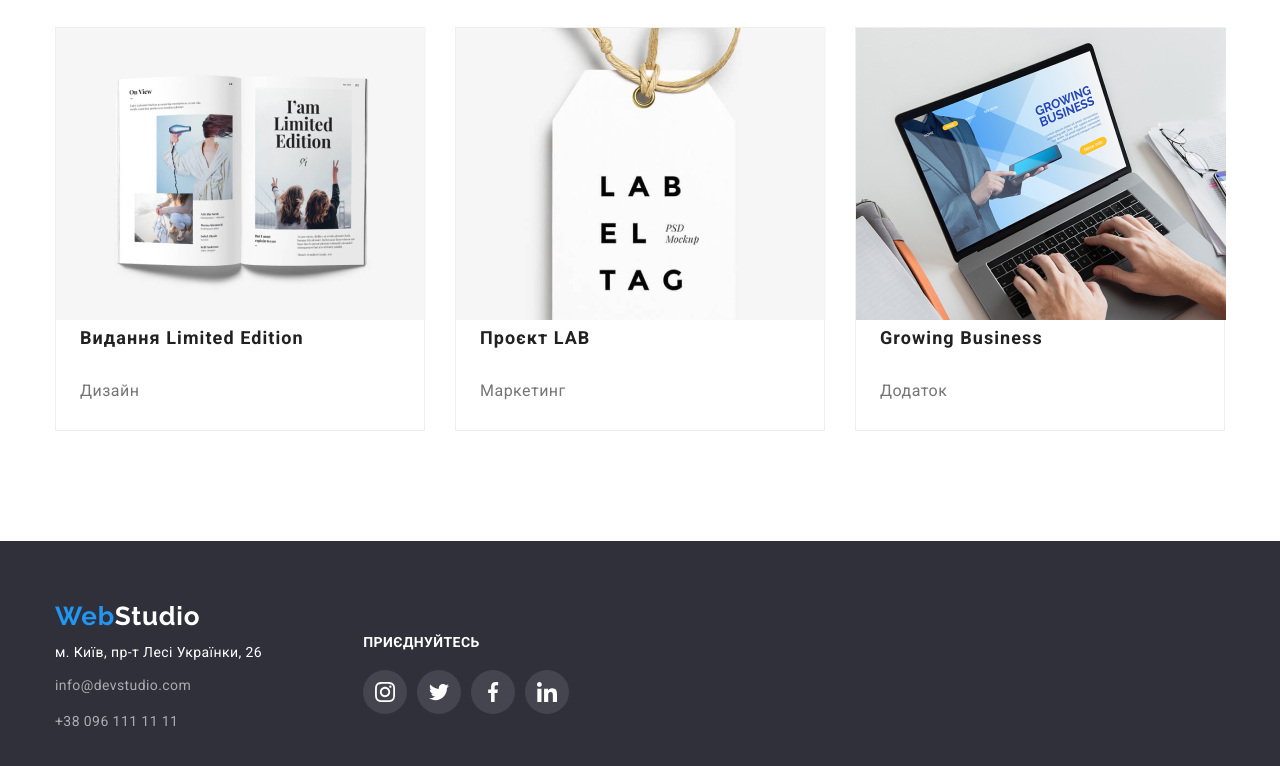
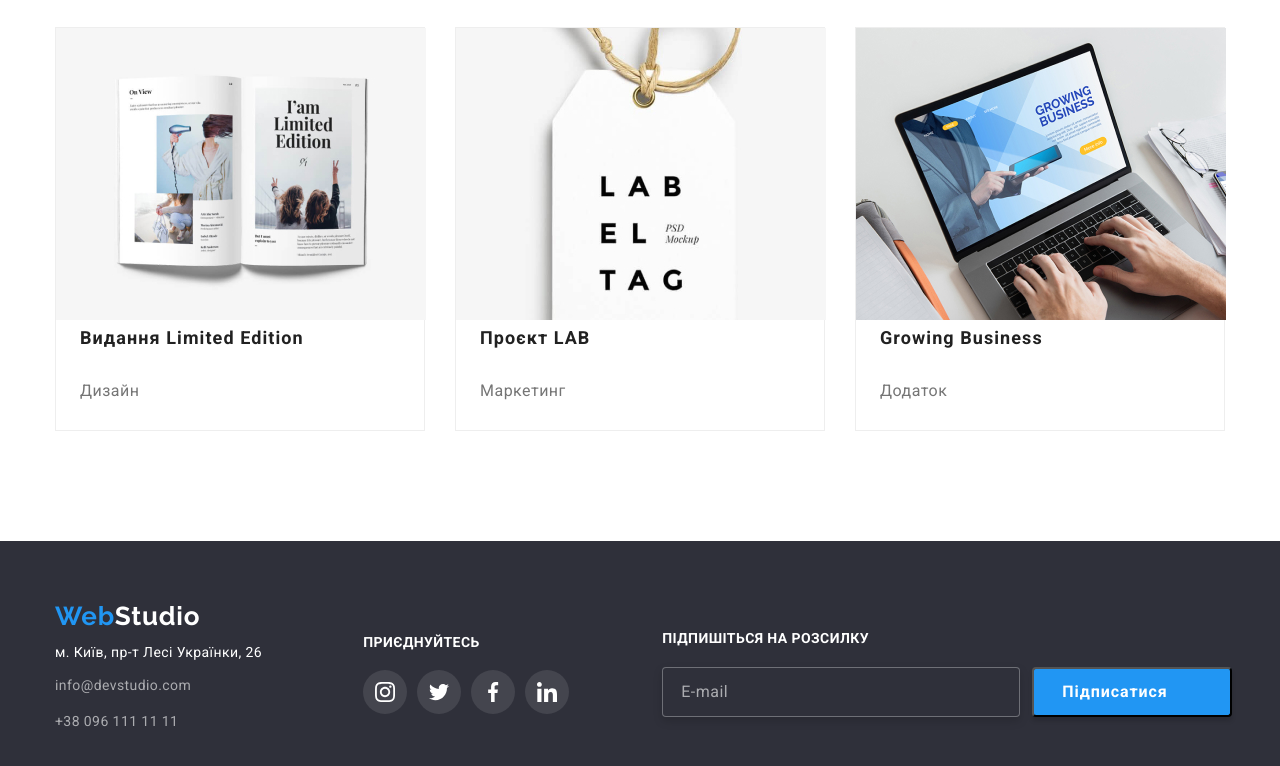
Before and after one commit to MaksymchukElla/github-tutorial-6, a plain HTML site: page portfolio.html in a window 1280 px wide. Shown: the part 1130-1896 px from the top of the page. Drawn offline with nearby package versions, Linux system fonts and the light colour scheme.

Commit message:
commit 6

```diff
--- a/css/styles.css
+++ b/css/styles.css
@@ -658,6 +658,17 @@ position: relative;
   color: rgba(255, 255, 255, 0.6);
 }
 
+.mailing-e-mail::placeholder {
+  padding-left: 16px;
+  font-weight: 400;
+  font-size: 16px;
+  line-height: 1.25;
+  display: flex;
+  align-items: center;
+  letter-spacing: 0.03em;
+  color: rgba(255, 255, 255, 0.6);
+}
+
 .mailing-button {
   width: 200px;
   height: 50px;
--- a/portfolio.html
+++ b/portfolio.html
@@ -283,7 +283,26 @@
               </ul>
             </div>
           </div>
-
+          <div class="blok-mailing">
+            <h2 class="mailing">Підпишіться на розсилку</h2>
+            <div class="mailing-user">
+              <label
+                class="email-field-label"
+                for="user-email"></label>
+              <input
+                class="mailing-e-mail"
+                id="user-email"
+                type="email"
+                name="user-email"
+                placeholder="E-mail"/>
+              <button class="mailing-button" type="button">
+                Підписатися
+                <svg width="24" height="24">
+                  <use href="/images/symbol-defs.svg#icon-untitled"></use>
+                </svg>
+              </button>
+            </div>
+          </div>
         </div>
       </section>
     </footer>
```
Also changed, not shown: index.html (+2 -3 lines).
